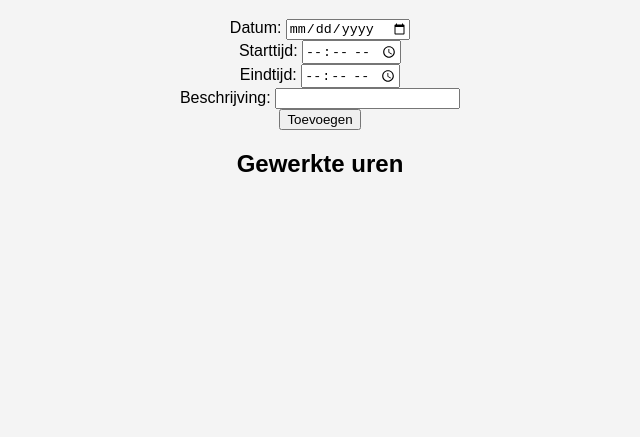
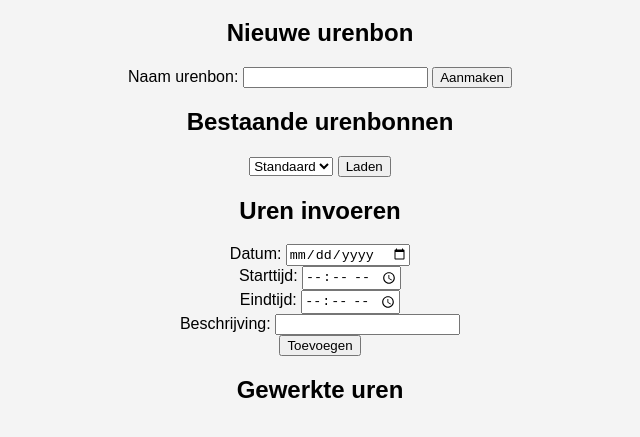
Before and after one commit to Yordibl/uren, a plain HTML site: page index.html in a window 1280 px wide. Shown: the part 89-526 px from the top of the page, without its empty margins (320-960 px from the left). Drawn offline with Linux system fonts and the light colour scheme.

Commit message:
Update index.html

```diff
--- a/index.html
+++ b/index.html
@@ -9,6 +9,18 @@
 </head>
 <body>
     <h1>Urenregistratie</h1>
+
+    <h2>Nieuwe urenbon</h2>
+    <form id="urenbonForm">
+        <label>Naam urenbon: <input type="text" id="urenbonNaam" required></label>
+        <button type="submit">Aanmaken</button>
+    </form>
+
+    <h2>Bestaande urenbonnen</h2>
+    <select id="urenbonSelect"></select>
+    <button onclick="wisselUrenbon()">Laden</button>
+
+    <h2>Uren invoeren</h2>
     <form id="urenForm">
         <label>Datum: <input type="date" id="datum" required></label><br>
         <label>Starttijd: <input type="time" id="starttijd" required></label><br>
@@ -21,6 +33,23 @@
     <ul id="urenLijst"></ul>
 
     <script>
+        let huidigeUrenbon = localStorage.getItem("huidigeUrenbon") || "Standaard";
+        laadUrenbonnen();
+        toonUren();
+
+        document.getElementById("urenbonForm").addEventListener("submit", function(event) {
+            event.preventDefault();
+            let naam = document.getElementById("urenbonNaam").value;
+            let urenbonnen = JSON.parse(localStorage.getItem("urenbonnen")) || [];
+            if (!urenbonnen.includes(naam)) {
+                urenbonnen.push(naam);
+                localStorage.setItem("urenbonnen", JSON.stringify(urenbonnen));
+            }
+            localStorage.setItem("huidigeUrenbon", naam);
+            laadUrenbonnen();
+            toonUren();
+        });
+
         document.getElementById("urenForm").addEventListener("submit", function(event) {
             event.preventDefault();
 
@@ -30,15 +59,15 @@
             let beschrijving = document.getElementById("beschrijving").value;
 
             let item = { datum, starttijd, eindtijd, beschrijving };
-            let uren = JSON.parse(localStorage.getItem("uren")) || [];
+            let uren = JSON.parse(localStorage.getItem(huidigeUrenbon)) || [];
             uren.push(item);
-            localStorage.setItem("uren", JSON.stringify(uren));
+            localStorage.setItem(huidigeUrenbon, JSON.stringify(uren));
 
             toonUren();
         });
 
         function toonUren() {
-            let uren = JSON.parse(localStorage.getItem("uren")) || [];
+            let uren = JSON.parse(localStorage.getItem(huidigeUrenbon)) || [];
             let lijst = document.getElementById("urenLijst");
             lijst.innerHTML = "";
             uren.forEach((item, index) => {
@@ -48,7 +77,25 @@
             });
         }
 
-        toonUren();
+        function laadUrenbonnen() {
+            let urenbonnen = JSON.parse(localStorage.getItem("urenbonnen")) || ["Standaard"];
+            let select = document.getElementById("urenbonSelect");
+            select.innerHTML = "";
+            urenbonnen.forEach(naam => {
+                let option = document.createElement("option");
+                option.value = naam;
+                option.textContent = naam;
+                if (naam === huidigeUrenbon) option.selected = true;
+                select.appendChild(option);
+            });
+        }
+
+        function wisselUrenbon() {
+            let select = document.getElementById("urenbonSelect");
+            huidigeUrenbon = select.value;
+            localStorage.setItem("huidigeUrenbon", huidigeUrenbon);
+            toonUren();
+        }
     </script>
 </body>
 </html>
```
